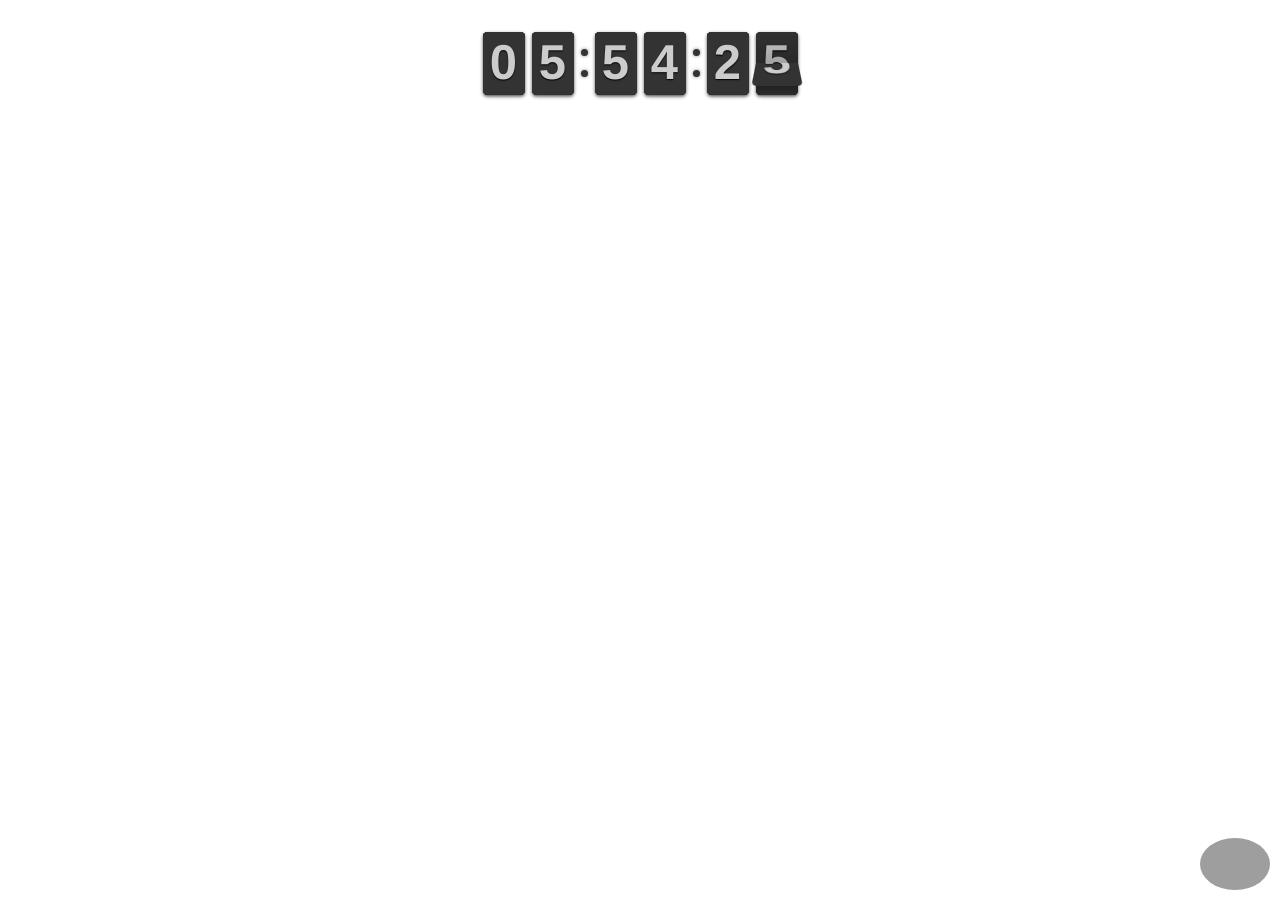
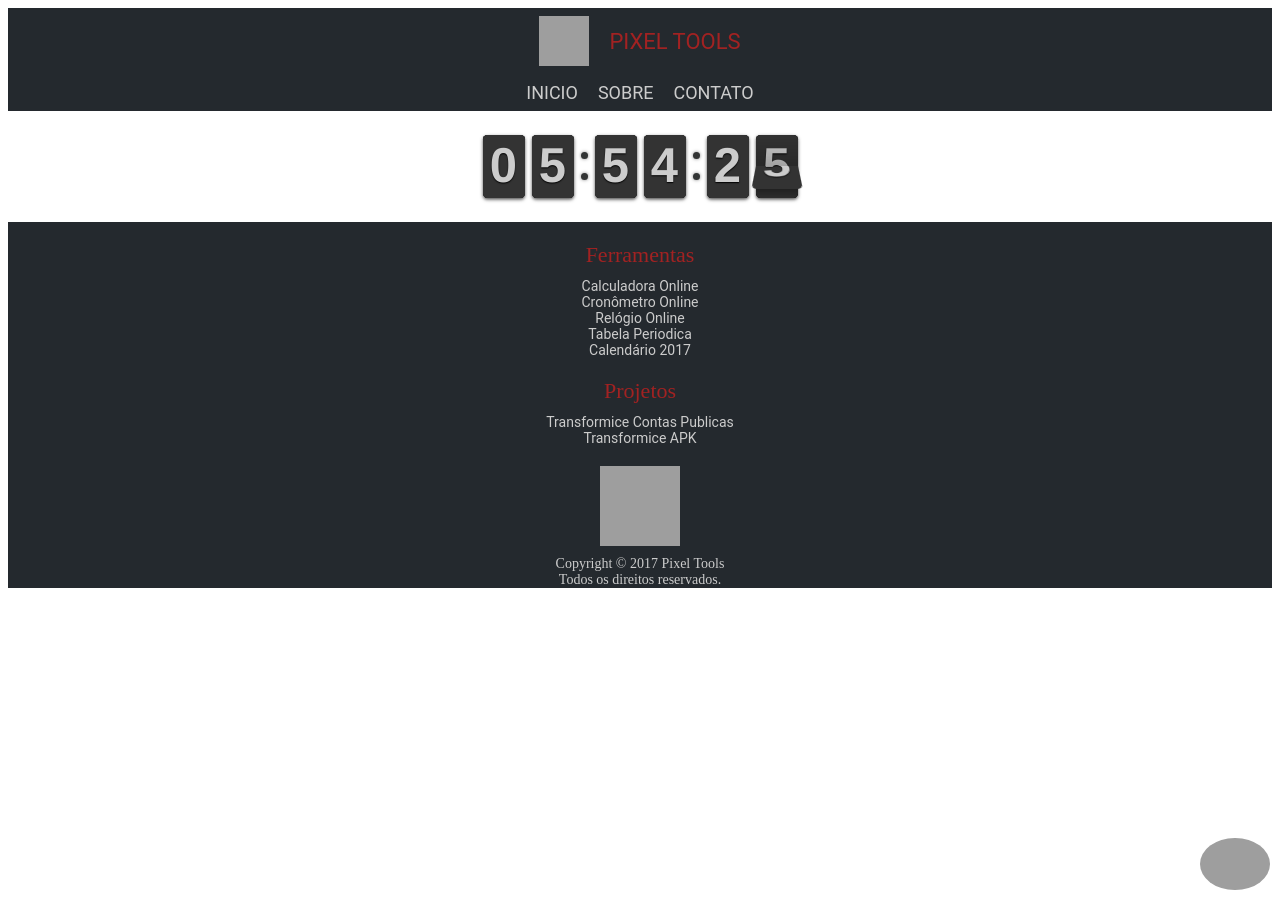
Before and after one commit to TreinoeDieta/Website-Mobile, a Jekyll site: the page relogio/index.html, which Jekyll copies as it is, in a window 1280 px wide. Built offline with Jekyll 4.4.1, drawn with Linux system fonts in a browser that asks for light colours; grey boxes are pictures that could not be loaded.

Commit message:
Update index.html

```diff
--- a/relogio/index.html
+++ b/relogio/index.html
@@ -38,9 +38,94 @@
 zoom: 0.7;
 -moz-transform: scale(0.7)
 }</style>
+		<style>
+		.texto {
+		text-decoration: none;
+    		font-family: "Roboto",helvetica,arial,sans-serif;
+		color: #ccc;
+		font-size: 14px;
+		}
+		.subtitle {
+		text-decoration: none;
+    		font-family: "Roboto",helvetica,arial,sans-serif;
+		color: black;
+		font-size: 16px;
+		text-align: center;
+		}
+		.footer1 {
+		font-size: 22px;
+    		padding-top: 10px;
+    		vertical-align: top;
+    		text-align: center;
+		}
+		.footer2 {
+		font-size: 22px;
+    		padding-top: 10px;
+    		vertical-align: top;
+    		text-align: center;
+		}
+		.footer3 {
+		text-decoration: none;
+		font-size: 14px;
+		color: #ccc;
+    		padding-top: 10px;
+    		vertical-align: top;
+    		text-align: center;
+		}
+		.footer {
+		background-color: #24292e;
+		text-align: center;
+		}
+		.footertitle {
+		margin-top: 10px;
+		margin-bottom: 10px;
+		font-size: 22px;
+		color: #a22222;
+		}
+    		.menutitle {
+		margin-top: 10px;
+		margin-bottom: 10px;
+		font-size: 22px;
+		color: #a22222;
+		}
+    		.menu {
+		background-color: #24292e;
+		text-align: center;
+		}
+    		.menu1 {
+		margin: 8px;
+		font-size: 22px;
+    		vertical-align: middle;
+    		display: inline-block;
+    		text-align: center;
+		font-family: "Roboto",helvetica,arial,sans-serif;
+		color: #a22222;
+		}
+    		.menu2 {
+		text-decoration: none;
+		margin: 8px;
+		font-size: 18px;
+    		vertical-align: middle;
+    		display: inline-block;
+    		text-align: center;
+		font-family: "Roboto",helvetica,arial,sans-serif;
+		color: #ccc;
+		}
+</style>
 	</head>
 	<body>
-	<body><table align="center"><tr><th>
+		<div class="menu">
+  <div class="menu1">
+    <a href="https://m.pixeltools.tk/"><img src="https://i.imgur.com/PLyBJMz.png" alt="Pixel Tools" width="50px" height="50px"/></a>
+  </div>
+  <div class="menu1">
+PIXEL TOOLS
+	</div><br/>
+<a class="menu2" href="https://m.pixeltools.tk/">INICIO</a>
+<a class="menu2" href="https://m.pixeltools.tk/sobre/">SOBRE</a>
+<a class="menu2" href="https://m.pixeltools.tk/contato/">CONTATO</a>
+</div>
+<table align="center"><tr><th>
 		<div class="clock" style="margin:2em;"></div>
 		<script type="text/javascript">
 			var clock;
@@ -70,5 +155,25 @@
   ga('create', 'UA-75565105-2', 'auto');
   ga('send', 'pageview');
 </script>
+		<div class="footer">
+<div class="footer1">
+<p class="footertitle">Ferramentas</p>
+<a class="texto" href="https://m.pixeltools.tk/calculadora/">Calculadora Online</a><br/>
+<a class="texto" href="https://m.pixeltools.tk/cronometro/">Cronômetro Online</a><br/>
+<a class="texto" href="https://m.pixeltools.tk/relogio/">Relógio Online</a><br/>
+<a class="texto" href="https://m.pixeltools.tk/tabela-periodica/">Tabela Periodica</a><br/>
+<a class="texto" href="https://m.pixeltools.tk/calendario/">Calendário 2017</a><br/>
+</div>
+<div class="footer2">
+<p class="footertitle">Projetos</p>
+<a class="texto" href="http://transformice.pixeltools.tk/m/">Transformice Contas Publicas</a><br/>
+<a class="texto" href="http://transformice.pixeltools.tk/m/apk/">Transformice APK</a>
+</div>
+<div class="footer3">
+<p class="footertitle"><a href="https://m.pixeltools.tk/"><img src="https://i.imgur.com/PLyBJMz.png" alt="Pixel Tools" width="80px" height="80px"/></a></p>
+Copyright © 2017 Pixel Tools<br/>
+Todos os direitos reservados.
+</div>
+</div>
 	</body>
 </html>
```
